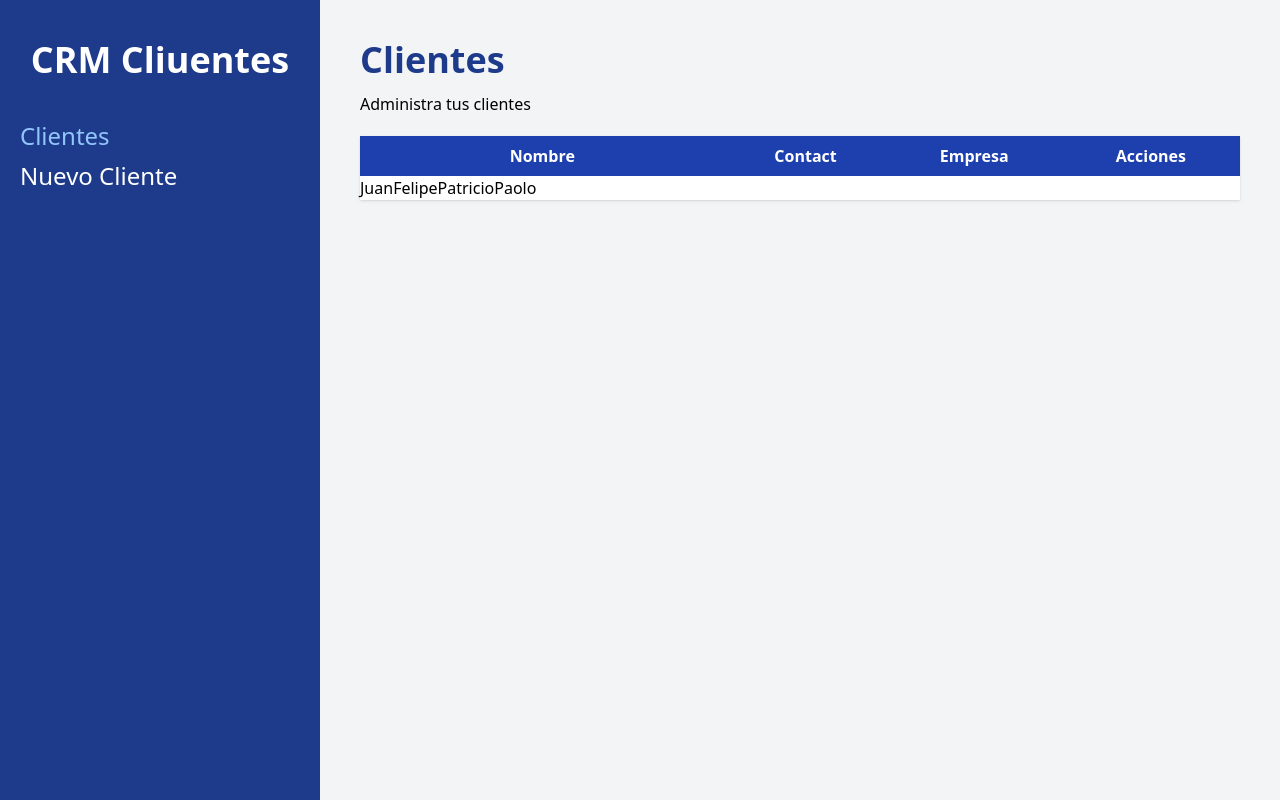
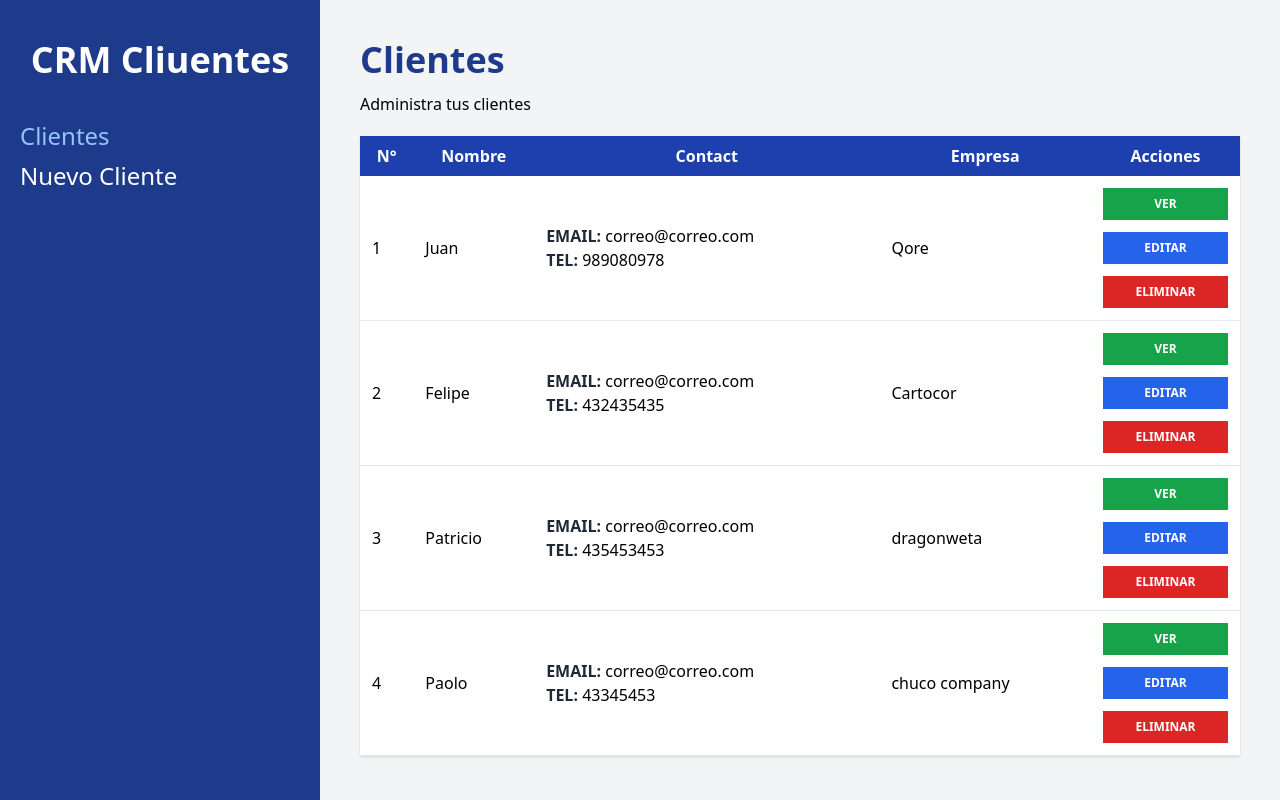
Before and after one commit to psyQore/React-CRM, a React (Vite) app: page /clients in a window 1280 px wide. Built offline with nearby package versions, Linux system fonts and the light colour scheme; data requests are answered from the project's data file.

Commit message:
Se termina de darle estilos a la tabla y se muestran los registro del state

```diff
--- a/src/components/Client.jsx
+++ b/src/components/Client.jsx
@@ -1,16 +1,45 @@
-import React from 'react'
+import React from "react";
 
-const Client = ({client}) => {
-
-    const { name, company, phone, email, notes} = client;
+const Client = ({ client }) => {
+  const { name, company, phone, email, notes, id } = client;
 
   return (
-    <>
-        <h>
-            {name}
-        </h>
-    </>
-  )
-}
+    <tr className="border-b hover:bg-gray-100">
+      <td className="p-3">{id}</td>
+      <td className="p-3">{name}</td>
+      <td className="p-3">
+        <p>
+          <span className="text-gray-800 uppercase font-bold">Email: </span>{" "}
+          {email}
+        </p>
+        <p>
+          <span className="text-gray-800 uppercase font-bold">Tel:</span>{" "}
+          {phone}
+        </p>
+      </td>
+      <td className="p-3">{company}</td>
+      <td className="p-3">
+        <button
+          className="bg-green-600 hover:bg-green-700 block w-full text-white p-2 uppercase font-bold text-xs"
+          type="button"
+        >
+          Ver
+        </button>
+        <button
+          className="bg-blue-600 hover:bg-blue-700 block w-full text-white p-2 uppercase font-bold text-xs mt-3"
+          type="button"
+        >
+          Editar
+        </button>
+        <button
+          className="bg-red-600 hover:bg-red-700 block w-full text-white p-2 uppercase font-bold text-xs mt-3"
+          type="button"
+        >
+          Eliminar
+        </button>
+      </td>
+    </tr>
+  );
+};
 
-export default Client
+export default Client;
--- a/src/pages/Home.jsx
+++ b/src/pages/Home.jsx
@@ -28,6 +28,7 @@ const Home = () => {
       <table className="w-full mt-5 table-auto shadow bg-white">
         <thead className="bg-blue-800 text-white">
           <tr>
+            <th className="p-2">N°</th>
             <th className="p-2">Nombre</th>
             <th className="p-2">Contact</th>
             <th className="p-2">Empresa</th>
```
